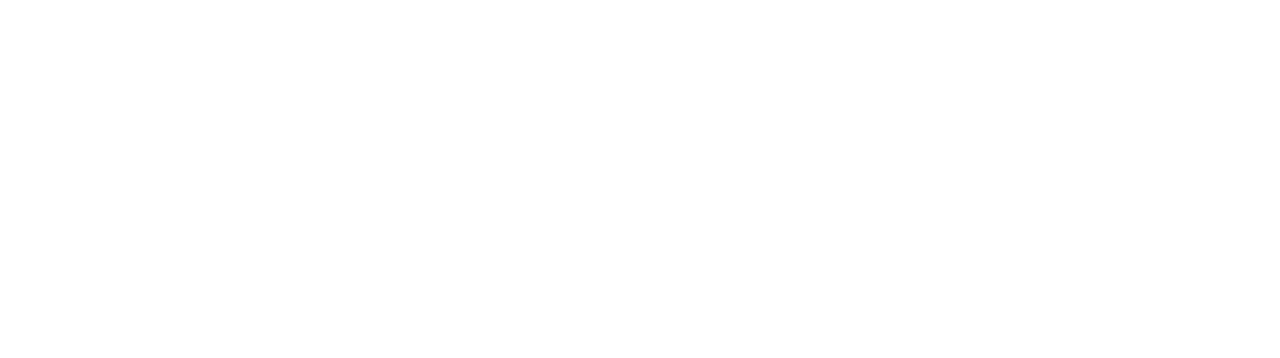
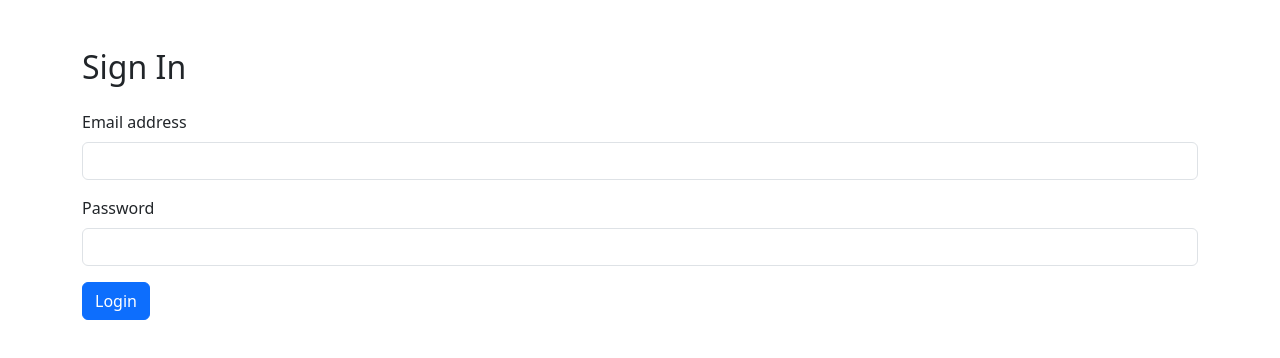
Before and after one commit to Ottohzy/fit5032-assignment, a Vue app: page /signin in a window 1280 px wide. Before the commit this address had no page. Shown: the top 358 px of the page. Built offline with nearby package versions, Linux system fonts and the light colour scheme.

Commit message:
finish BR c.1

```diff
--- /dev/null
+++ b/src/pages/SignInPage.vue
@@ -0,0 +1,91 @@
+<template>
+  <div class="container mt-5">
+    <h2 class="mb-4">Sign In</h2>
+
+    <form @submit.prevent="handleLogin" novalidate>
+      <!-- Email -->
+      <div class="mb-3">
+        <label for="email" class="form-label">Email address</label>
+        <input
+          v-model="email"
+          type="email"
+          class="form-control"
+          id="email"
+          :class="{ 'is-invalid': submitted && !isValidEmail(email) }"
+          required
+        />
+        <div class="invalid-feedback">Please enter a valid email address.</div>
+      </div>
+
+      <!-- Password -->
+      <div class="mb-3">
+        <label for="password" class="form-label">Password</label>
+        <input
+          v-model="password"
+          type="password"
+          class="form-control"
+          id="password"
+          :class="{ 'is-invalid': submitted && !password }"
+          required
+        />
+        <div class="invalid-feedback">Password is required.</div>
+      </div>
+
+      <!-- Error Message -->
+      <div v-if="error" class="alert alert-danger">
+        {{ error }}
+      </div>
+
+      <!-- Submit Button -->
+      <button type="submit" class="btn btn-primary">Login</button>
+    </form>
+
+    <!-- Success Message -->
+    <div v-if="success" class="alert alert-success mt-4">
+      Logged in successfully!
+    </div>
+  </div>
+</template>
+
+<script setup>
+import { ref } from 'vue'
+import { useRouter } from 'vue-router'
+
+const email = ref('')
+const password = ref('')
+const submitted = ref(false)
+const success = ref(false)
+const error = ref('')
+const router = useRouter()
+
+function isValidEmail(email) {
+  const re = /^[^\s@]+@[^\s@]+\.[^\s@]+$/
+  return re.test(email)
+}
+
+function handleLogin() {
+  submitted.value = true
+  error.value = ''
+  success.value = false
+
+  if (!isValidEmail(email.value) || !password.value) {
+    return
+  }
+
+  // get rigistered user from localStorage
+  const users = JSON.parse(localStorage.getItem('users')) || []
+  const user = users.find(
+    (u) => u.email === email.value && u.password === password.value
+  )
+
+  if (user) {
+    success.value = true
+    localStorage.setItem('currentUser', JSON.stringify(user))
+    setTimeout(() => {
+      router.push('/')
+    }, 1000)
+  } else {
+    error.value = 'Incorrect email or password.'
+  }
+}
+</script>
--- a/src/pages/SignUpPage.vue
+++ b/src/pages/SignUpPage.vue
@@ -25,10 +25,13 @@
           type="email"
           class="form-control"
           id="email"
-          :class="{ 'is-invalid': submitted && !isValidEmail(form.email) }"
+          :class="{ 'is-invalid': submitted && (!isValidEmail(form.email) || emailExists) }"
           required
         />
-        <div class="invalid-feedback">Please enter a valid email address.</div>
+        <div class="invalid-feedback">
+          <span v-if="emailExists">Email already registered.</span>
+          <span v-else>Please enter a valid email address.</span>
+        </div>
       </div>
 
       <!-- Password -->
@@ -89,6 +92,7 @@ const form = reactive({
 
 const submitted = ref(false)
 const success = ref(false)
+const emailExists = ref(false)
 
 // Email validation
 function isValidEmail(email) {
@@ -111,6 +115,15 @@ function passwordsMatch() {
 // Form submission handler
 function handleSubmit() {
   submitted.value = true
+  emailExists.value = false
+
+  const users = JSON.parse(localStorage.getItem('users')) || []
+
+  // Check for existing email
+  if (users.some((user) => user.email === form.email)) {
+    emailExists.value = true
+    return
+  }
 
   if (
     form.name &&
@@ -118,17 +131,15 @@ function handleSubmit() {
     isValidPassword(form.password) &&
     passwordsMatch()
   ) {
-    success.value = true
-
-    // Save user to localStorage
-    const userData = {
+    // Store new user
+    users.push({
       name: form.name,
       email: form.email,
       password: form.password
-    }
+    })
+    localStorage.setItem('users', JSON.stringify(users))
 
-
-    localStorage.setItem('registeredUser', JSON.stringify(userData))
+    success.value = true
 
     // Clear form
     setTimeout(() => {
@@ -147,5 +158,4 @@ function handleSubmit() {
     success.value = false
   }
 }
-
 </script>
--- a/src/router/index.js
+++ b/src/router/index.js
@@ -10,6 +10,10 @@ import CommunityPage from '../pages/CommunityPage.vue'
 import ContactUsPage from '../pages/ContactUsPage.vue'
 import HealthResourcesPage from '../pages/HealthResourcesPage.vue'
 import ParticipantZonePage from '../pages/ParticipantZonePage.vue'
+import SignInPage from '../pages/SignInPage.vue'
+
+
+
 
 const routes = [
   { path: '/', component: HomePage },
@@ -21,6 +25,7 @@ const routes = [
   { path: '/contact', component: ContactUsPage },
   { path: '/health', component: HealthResourcesPage },
   { path: '/participant', component: ParticipantZonePage },
+  { path: '/signin', name: 'SignIn', component: SignInPage },
 ]
 
 const router = createRouter({
```
